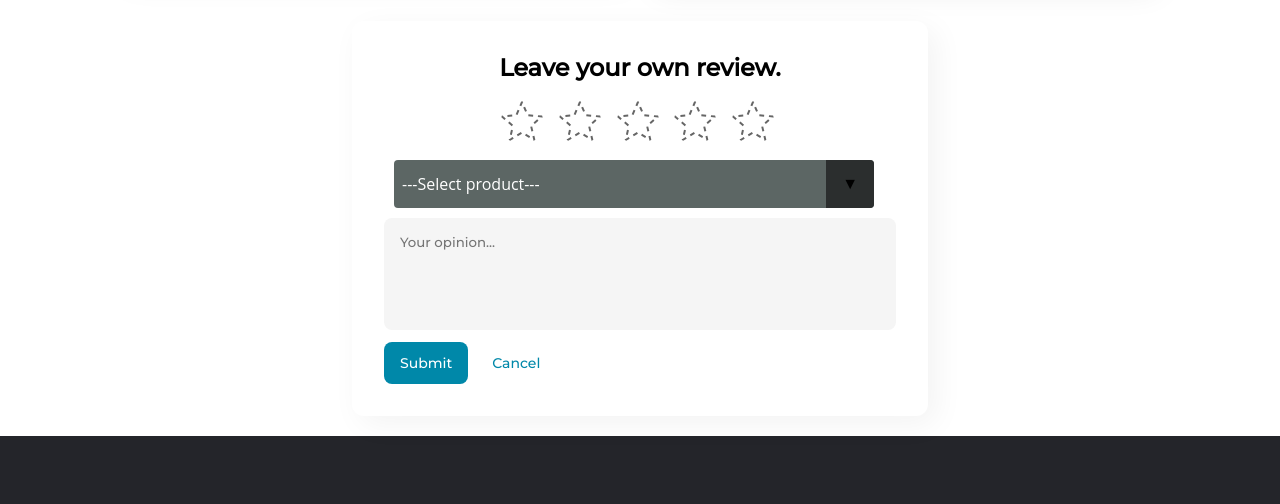
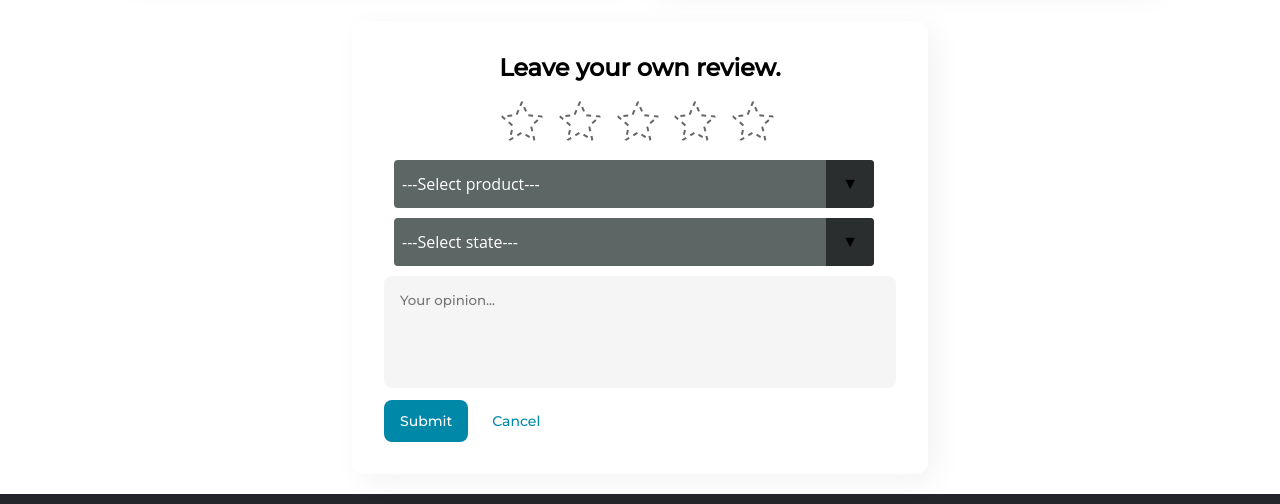
Before and after one commit to Sam21-git/Caseology, a plain HTML site: page HTML/review.html in a window 1280 px wide. Shown: the part 752-1256 px from the top of the page. Drawn offline with nearby package versions, Linux system fonts and the light colour scheme.

Commit message:
update on review add new select

```diff
--- a/HTML/review.html
+++ b/HTML/review.html
@@ -190,6 +190,24 @@
                             <option value="CrystalClear">CrystalClear</option>
                         </select>
                       </div>
+                      <div class="select">
+                        <select name="state" id="product-select">
+                            <option value="" disabled selected>---Select state---</option>
+                            <option value="Johor">Johor</option>
+                            <option value="Kedah">Kedah</option>
+                            <option value="Kelantan">Kelantan</option>
+                            <option value="Malacca">Malacca</option>
+                            <option value="Negeri Sembilan">Negeri Sembilan</option>
+                            <option value="Pahang">Pahang</option>
+                            <option value="Penang">Penang</option>
+                            <option value="Perak">Perak</option>
+                            <option value="Perlis">Perlis</option>
+                            <option value="Sabah">Sabah</option>
+                            <option value="Sarawak">Sarawak</option>
+                            <option value="Selangor">Selangor</option>
+                            <option value="Terengganu">Terengganu</option>
+                        </select>
+                      </div>
                     <textarea name="opinion" cols="30" rows="5" placeholder="Your opinion..."></textarea>
                     <div class="btn-group">
                         <button type="submit" class="btn submit">Submit</button>
```
